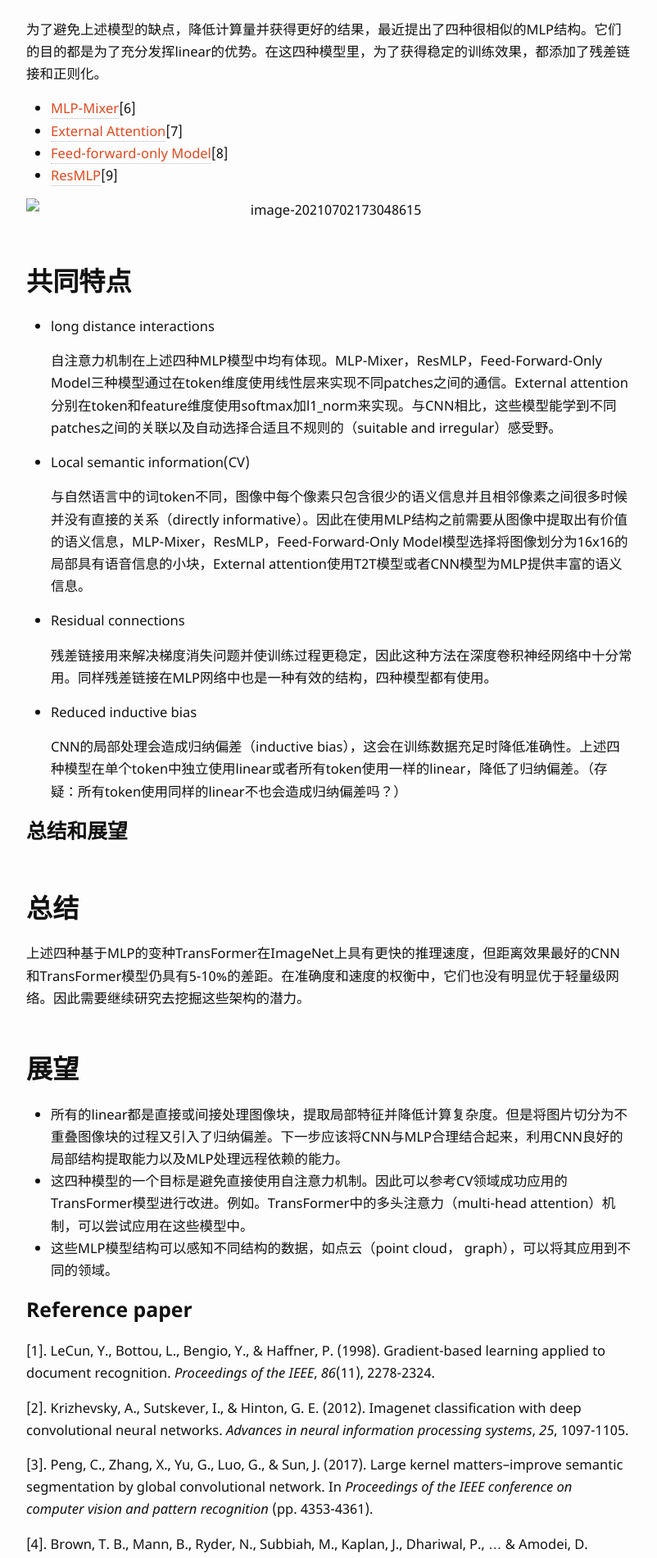
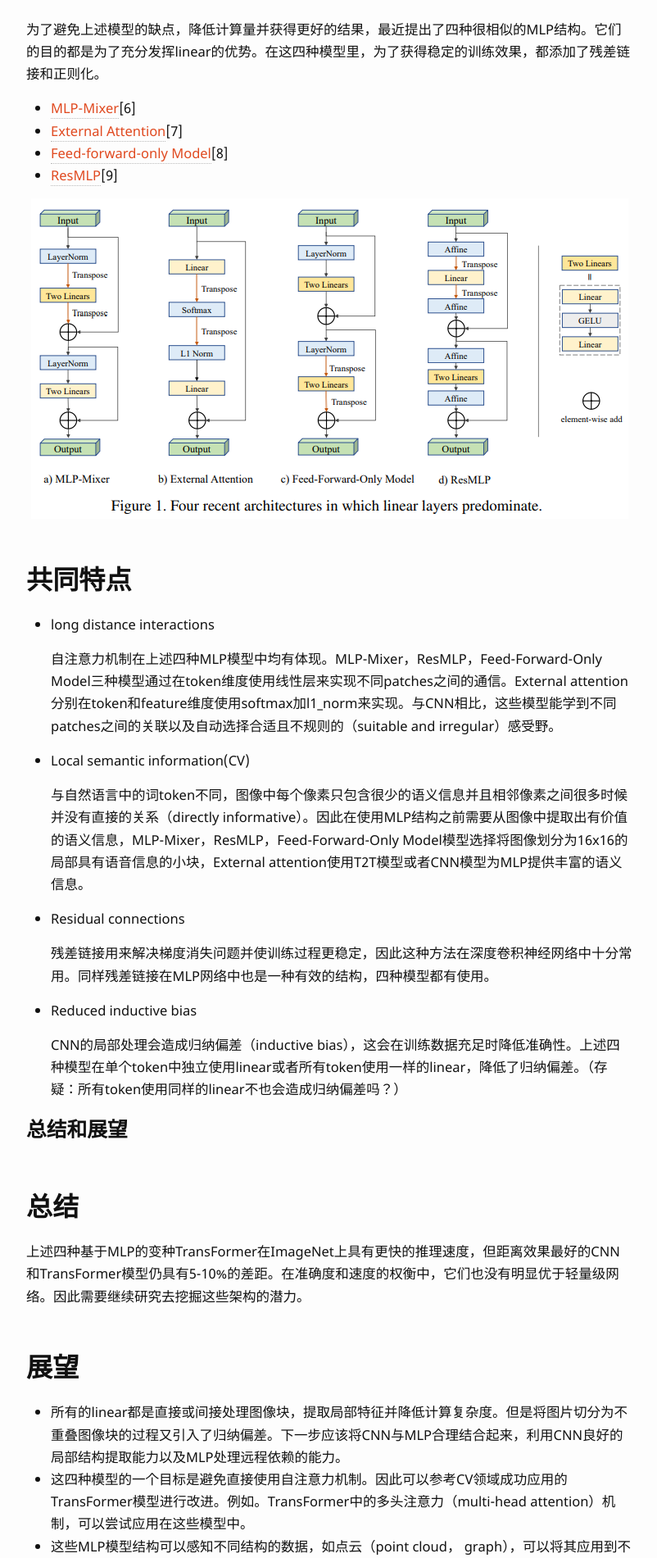
Before and after one commit to ideafang/flog, a Jekyll site: the page built from _posts/2021-06-28-Transformer结构下MLP能取代CNN吗.md, in a window 1280 px wide. Shown: the part 1508-3409 px from the top of the page at 82% size, without its empty margins (238-1040 px from the left). Built offline with Jekyll 4.4.1, drawn with Linux system fonts in a browser that asks for light colours; some web fonts are replaced.

Commit message:
update transformer post

```diff
--- a/_posts/2021-06-28-Transformer结构下MLP能取代CNN吗.md
+++ b/_posts/2021-06-28-Transformer结构下MLP能取代CNN吗.md
@@ -48,7 +48,7 @@ tags: study-log
 - [Feed-forward-only Model](https://arxiv.org/pdf/2105.02723)[8]
 - [ResMLP](https://arxiv.org/pdf/2105.03404.pdf)[9]
 
-![image-20210702173048615](..\assets\images\image-20210702173048615.png)
+![image-20210702173048615](/assets/images/image-20210702173048615.png)
 
 ## 共同特点
 
```
